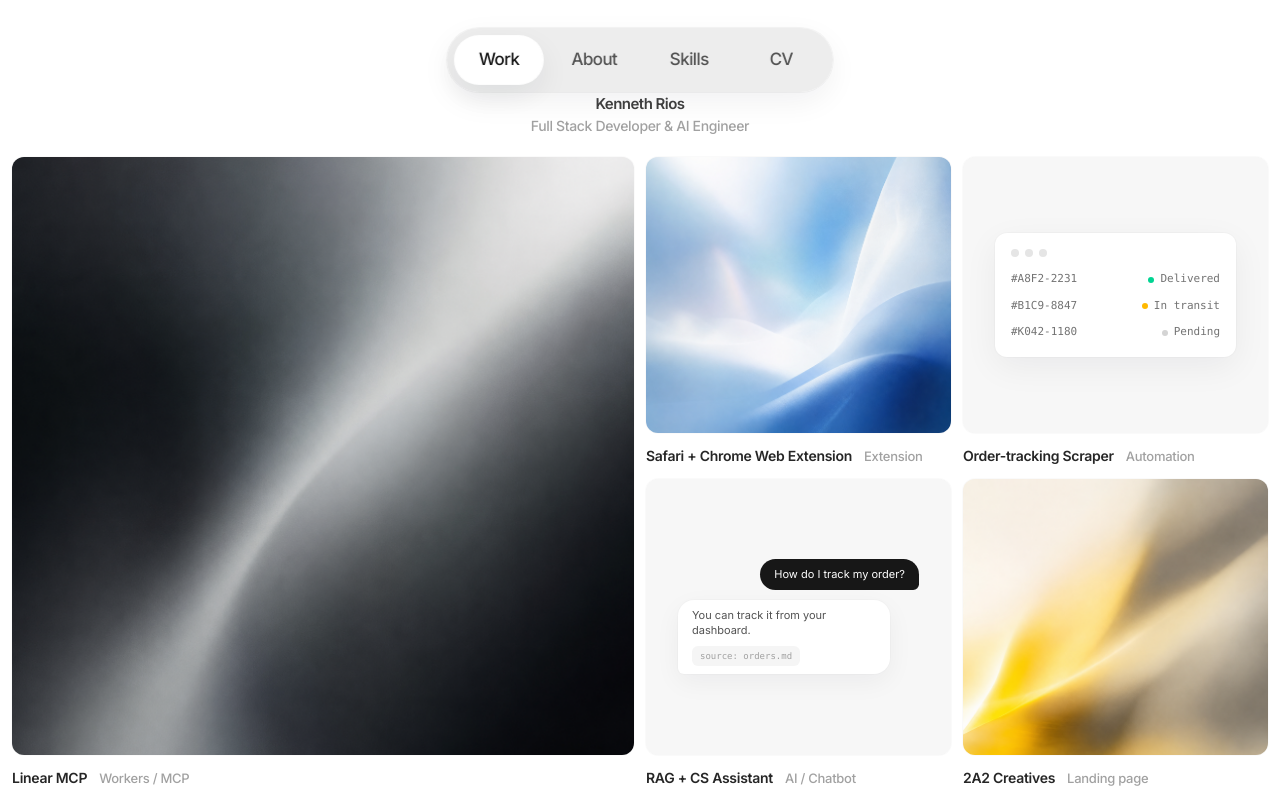
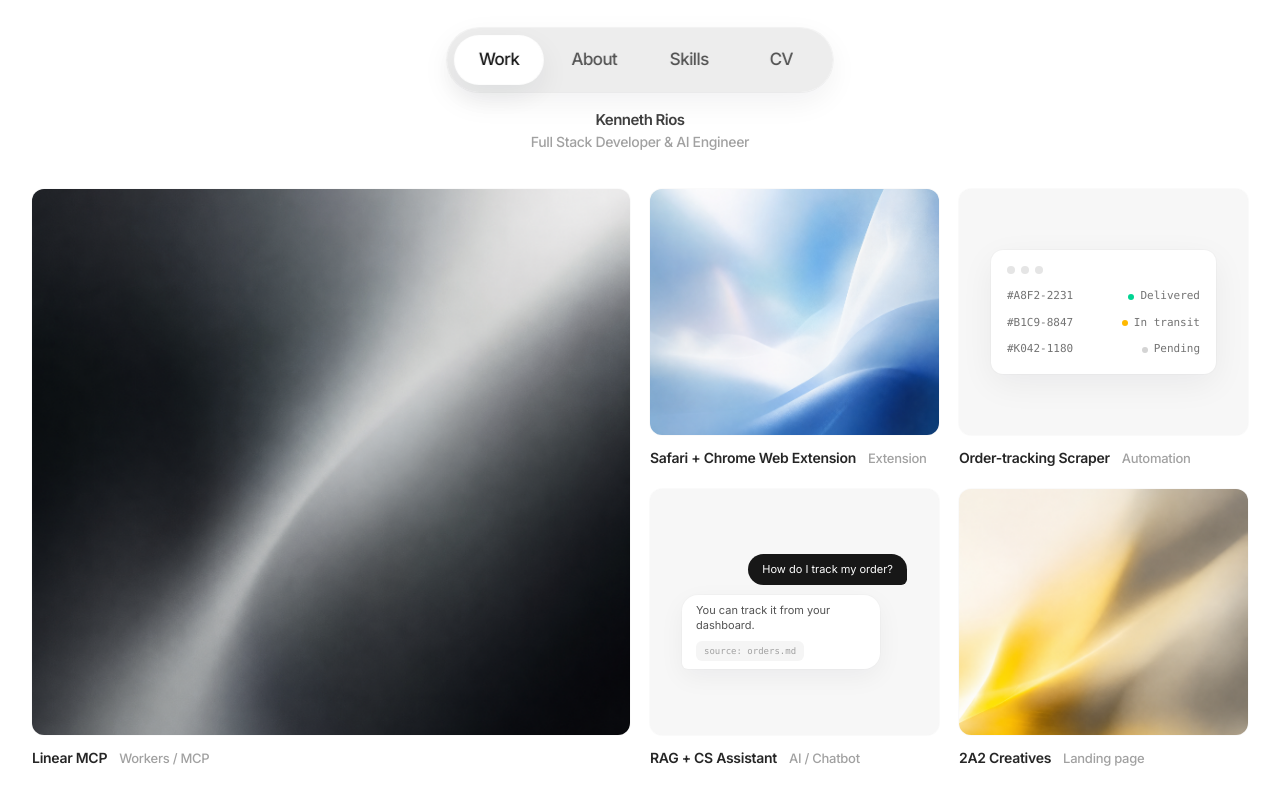
Before and after one commit to Kenth06/portfolio, a React (Vite) app: page / in a window 1280 px wide. Built offline with nearby package versions, Linux system fonts and the light colour scheme.

Commit message:
style(work): add breathing room with larger gaps and hero spacing

```diff
--- a/src/pages/WorkPage.tsx
+++ b/src/pages/WorkPage.tsx
@@ -12,7 +12,7 @@ export function WorkPage() {
       transition={{ duration: 0.45 }}
       className="relative flex min-h-[100dvh] flex-col sm:h-[100dvh]"
     >
-      <div className="flex shrink-0 flex-col items-center px-6 pt-24 pb-6 text-center">
+      <div className="flex shrink-0 flex-col items-center px-6 pt-28 pb-10 text-center">
         <motion.h1
           initial={{ opacity: 0, y: 8 }}
           animate={{ opacity: 1, y: 0 }}
@@ -31,7 +31,7 @@ export function WorkPage() {
         </motion.p>
       </div>
 
-      <div className="grid auto-rows-[260px] grid-cols-1 gap-3 px-3 pb-3 sm:min-h-0 sm:flex-1 sm:auto-rows-fr sm:grid-cols-4">
+      <div className="grid auto-rows-[260px] grid-cols-1 gap-4 px-5 pb-6 sm:min-h-0 sm:flex-1 sm:auto-rows-fr sm:grid-cols-4 sm:gap-5 sm:px-8 sm:pb-8">
         {projects.map((project, index) => (
           <ProjectCard key={project.slug} project={project} index={index} />
         ))}
```
